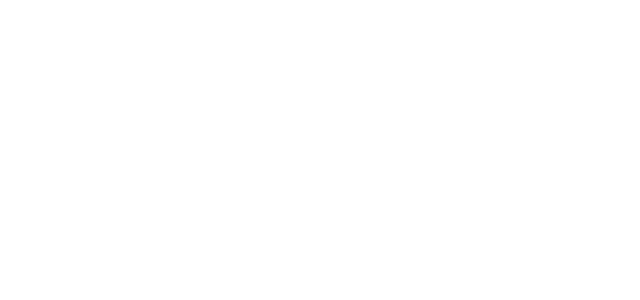
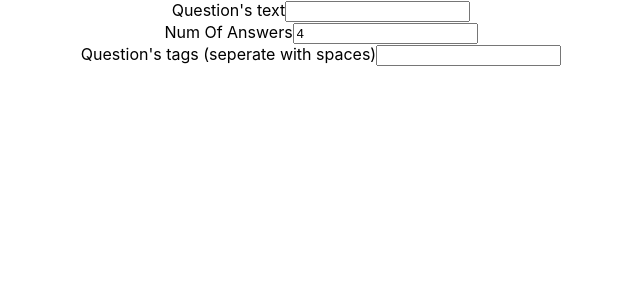
Before and after one commit to Yoav007/TestSystemSPA, a React (Create React App) app: page /manageQuestions/add/1 in a window 1280 px wide. Before the commit this address had no page. Shown: the top 300 px of the page, without its empty margins (319-959 px from the left). Built offline with nearby package versions, Linux system fonts and the light colour scheme.

Commit message:
changed stuff

```diff
--- a/src/App.js
+++ b/src/App.js
@@ -7,8 +7,9 @@
 import { ReportsMenu } from './components/reportsMenu/reportsMenu';
 import { ReportByTestMenu } from './components/reportByTestMenu/reportByTestMenu';
 import { ShowQuestion } from './components/manageQuestions/showQuestion/showQuestion';
-import { EditQuestion } from './components/manageQuestions/questionEditPage/editQuestion';
+import { EditQuestion } from './components/manageQuestions/editQuestion/editQuestion';
 import { CreateTest } from './components/manageTests/createTest/createTest';
+import { AddQuestion } from './components/manageQuestions/addQuestion/addQuestion';
 
 
 //hello
@@ -18,6 +19,7 @@
       <Routes>
         <Route path="/" element={<MainMenu />} />
         <Route path="/manageQuestions/:id" element={<ManageQuestions />} />
+        <Route path="/manageQuestions/add/:topicId" element={<AddQuestion />} />
         <Route path="/manageQuestions/edit/:id" element={<EditQuestion />} />
         <Route path="/manageQuestions/show/:id" element={<ShowQuestion />} />
         <Route path="/manageTests/:id" element={<ManageTests />} />
--- a/src/components/manageQuestions/addQuestion/addQuestion.js
+++ b/src/components/manageQuestions/addQuestion/addQuestion.js
@@ -1,3 +1,47 @@
-export function AddQuestion(){
+import { useRef, useState } from "react"
+import { useParams } from "react-router-dom";
 
+export function AddQuestion() {
+
+    const params = useParams();
+    const [numOfAnswers, setNumOfAnswers] = useState(4);
+    let text = useRef();
+    let number = useRef(4);
+    let answersText = useRef([]);
+    let answersCorrect = useRef([]);
+    let tags = useRef([]);
+
+    function addQuestion() {
+        let qTags = tags.current.values.split(" ");
+        let question = {
+            topicId: params.topicId,
+            tags: qTags,
+        }
+    }
+
+    return (
+        <div>
+            <div>
+                <label>Question's text</label>
+                <input type="text" ref={text} />
+            </div>
+            <div>
+                <label>Num Of Answers</label>
+                <input type="number" ref={number} defaultValue={4} onChange={() => {
+                    console.log(numOfAnswers.current.value);
+                    setNumOfAnswers(numOfAnswers.current.value)
+                }} />
+            </div>
+            {
+                new Array(number).map
+            }
+            <div>{
+            }
+            </div>
+            <div>
+                <label>Question's tags (seperate with spaces)</label>
+                <input type="text" ref={tags} />
+            </div>
+        </div>
+    )
 }
--- a/src/components/manageQuestions/questionEditPage/editQuestion.js
+++ b/src/components/manageQuestions/editQuestion/editQuestion.js
@@ -5,6 +5,7 @@
 export function EditQuestion() {
     const params = useParams();
     const [question, setQuestion] = useState("");
+    const [answers, setAnswers] = useState([]);
     const questionService = new QuestionService();
 
     let text = useRef("");
@@ -17,13 +18,21 @@
             .then(q => {
                 console.log(q);
                 setQuestion(q);
+                setAnswers(q.answers);
             });
     }, [])
 
+    function updateAnswerText(event, answer) {
+        answer.text = event.target.value;
+        setAnswers([...answers]);
+    }
+    function updateAnswerIsCorrect(answer) {
+        answer.isCorrect = !answer.isCorrect;
+        setAnswers([...answers]);
+    }
+
     function editQuestion() {
         let textArr = [];
-        console.log("blah" + textArr.at(2));
-        console.log(answersText.current.values);
         for (let index = 0; index < question.answers.length; index++) {
             const ans = {
                 text: answersText.current.at(index),
@@ -38,7 +47,7 @@
             text: text.current.value,
             isSingle: question.isSingle,
             topicId: question.topicId,
-            answers: textArr,
+            answers: answers,
             tags: myTags,
             isActive: question.isActive
         }
@@ -52,14 +61,16 @@
         <div>
             <div>
                 <label>Question's text</label>
-                <input type="text" ref={text} />
+                <input type="text" ref={text} defaultValue={question.text} />
             </div>
             <div>
                 <label>Question's answers</label>
-                {question.answers.map((answer, index) => {
+                {answers.map((answer, index) => {
                     return <div key={index}>
                         <label>Answer {index + 1}:</label>
-                        <input type="text" ref={answersText[index]} />
+                        <input type="text" onChange={(e) => updateAnswerText(e, answer)} value={answer.text} />
+                        <label>Correct?</label>
+                        <input type="checkbox" checked={answer.isCorrect} onChange={(e) => updateAnswerIsCorrect(e, answer)} />
                     </div>
                 })}
             </div>
--- a/src/components/manageQuestions/manageQuestions.js
+++ b/src/components/manageQuestions/manageQuestions.js
@@ -76,7 +76,8 @@
                     )}
                 </tbody>
             </table>
-            <button onClick={()=>navigate("/")}>Go Back</button>
+            <button onClick={() => navigate("/")}>Go Back</button>
+            <button onClick={() => navigate("/manageQuestions/add/" + params.id)}>Add Question</button>
         </div>
     )
 }
--- a/src/components/manageTests/createTest/createTest.js
+++ b/src/components/manageTests/createTest/createTest.js
@@ -1,8 +1,7 @@
 import { useRef, useState, useEffect } from 'react';
 import { useNavigate, useParams } from 'react-router-dom';
-import { QuestionService } from '../../services/questionService';
-import { TestService } from '../../services/testService';
-import TopicService from '../../services/topicService';
+import { QuestionService } from '../../../services/questionService';
+import { TestService } from '../../../services/testService';
 import './createTest.scss';
 
 export function CreateTest() {
```
Also changed, not shown: src/components/manageQuestions/editQuestion/editQuestion.scss (added).
